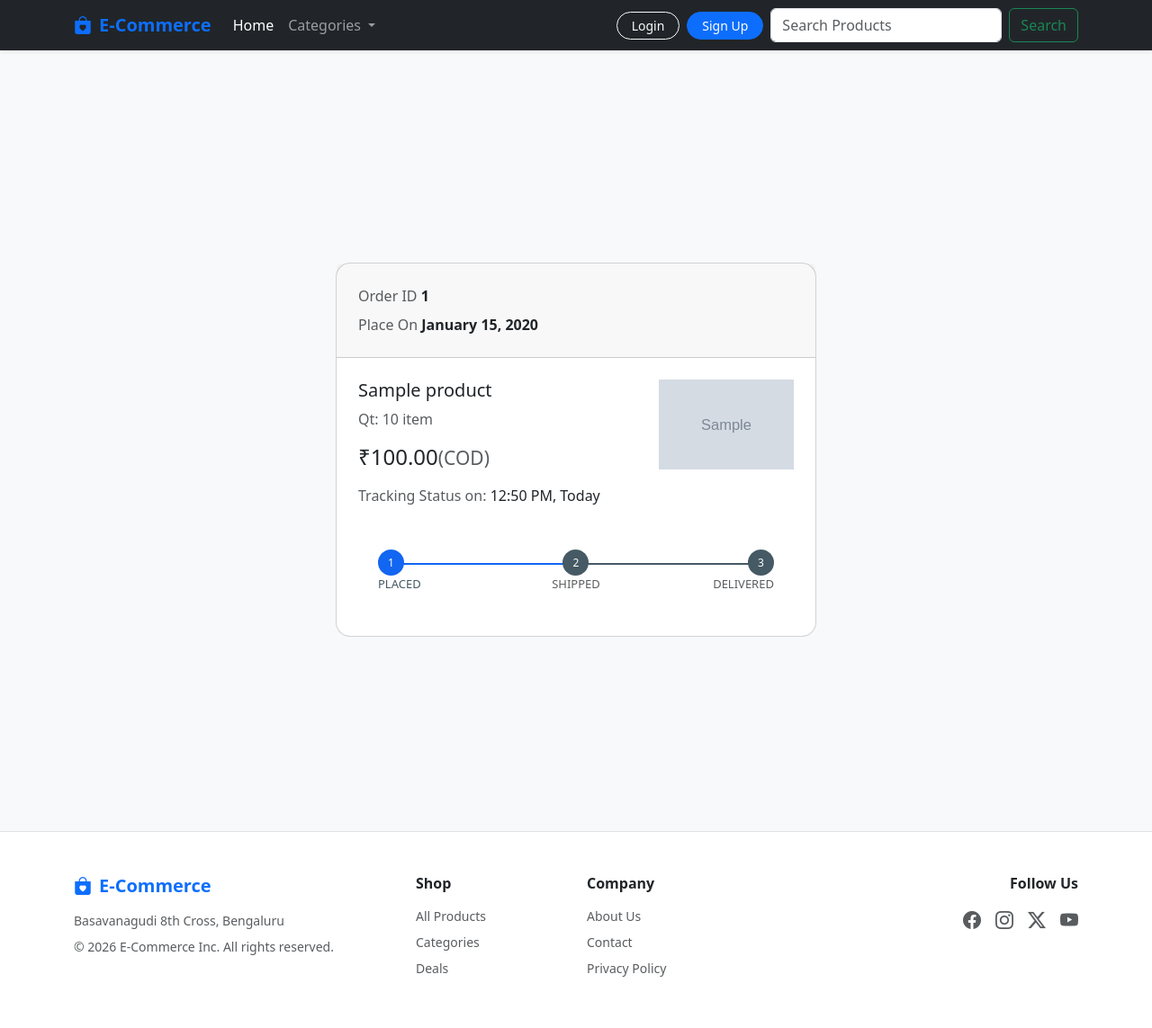
After one commit to Akshayikify/E-commerce-Application, a Django app: page /order/1/ in a window 1280 px wide. The commit adds this page. Shown: the whole page at 90% size. Run offline with Django 5.2, Linux system fonts and the light colour scheme; tables that the repository leaves empty hold one stand-in row (values such as "Sample post"); grey boxes marked "Sample" are stand-in pictures; some libraries are stand-ins or nearby versions.

Commit message:
feat:Implemented Order details

```diff
--- a/store/urls.py
+++ b/store/urls.py
@@ -17,5 +17,7 @@ urlpatterns=[
     path('payment/return/',views.payment_return,name='payment_return'),
     path('order/<int:order_id>/success/',views.order_success,name='order_success'),
     path('download_invoice/<int:order_id>/',views.download_invoice,name='download_invoice'),
-    path('orders/',views.Order_mngt,name='orders')
+    path('orders/',views.Order_mngt,name='orders'),
+    path('order/<int:order_item_id>/',views.order_detail,name='order_detail'),
+    path('order/<int:order_id>/order_items',views.order_items,name='order_items'),
 ]
--- a/store/views.py
+++ b/store/views.py
@@ -14,7 +14,7 @@ import requests
 from django.conf import settings
 import json
 import io
-
+import datetime
 from django.http import JsonResponse
 from django.db import transaction
 from decimal import Decimal
@@ -547,3 +547,14 @@ def Order_mngt(request):
     customer=get_object_or_404(Customer,user=request.user)
     orders=Order.objects.filter(customer=customer).prefetch_related('items__product').order_by('-created_at')
     return render(request,'order_history.html',{'orders': orders})
+def order_items(request,order_id):
+    customer=get_object_or_404(Customer,user=request.user)
+    order=Order.objects.get(pk=order_id)
+    return render(request,'order_items.html',{'order': order})
+
+
+def order_detail(request,order_item_id):
+    order_item=OrderItem.objects.get(pk=order_item_id)
+    time=datetime.datetime.now()
+    formatted_time=time.strftime('%I:%M %p')
+    return render(request,'order_detail.html',{'order_item': order_item,'time': formatted_time })
--- a/templates/home.html
+++ b/templates/home.html
@@ -31,6 +31,83 @@
         }
         a{
             text-decoration: none;
+        }
+        #progressbar-1 {
+        color: #455A64;
+        }
+
+        #progressbar-1 li {
+        list-style-type: none;
+        font-size: 13px;
+        width: 33.33%;
+        float: left;
+        position: relative;
+        }
+
+        #progressbar-1 #step1:before {
+        content: "1";
+        color: #fff;
+        width: 29px;
+        margin-left: 22px;
+        padding-left: 11px;
+        }
+
+        #progressbar-1 #step2:before {
+        content: "2";
+        color: #fff;
+        width: 29px;
+        }
+
+        #progressbar-1 #step3:before {
+        content: "3";
+        color: #fff;
+        width: 29px;
+        margin-right: 22px;
+        text-align: center;
+        }
+
+        #progressbar-1 li:before {
+        line-height: 29px;
+        display: block;
+        font-size: 12px;
+        background: #455A64;
+        border-radius: 50%;
+        margin: auto;
+        }
+
+        #progressbar-1 li:after {
+        content: '';
+        width: 121%;
+        height: 2px;
+        background: #455A64;
+        position: absolute;
+        left: 0%;
+        right: 0%;
+        top: 15px;
+        z-index: -1;
+        }
+
+        #progressbar-1 li:nth-child(2):after {
+        left: 50%
+        }
+
+        #progressbar-1 li:nth-child(1):after {
+        left: 25%;
+        width: 121%
+        }
+
+        #progressbar-1 li:nth-child(3):after {
+        left: 25%;
+        width: 50%;
+        }
+
+        #progressbar-1 li.active:before,
+        #progressbar-1 li.active:after {
+        background: #1266f1;
+        }
+
+        .card-stepper {
+        z-index: 0
         }
     </style>
 </head>
--- /dev/null
+++ b/templates/order_detail.html
@@ -0,0 +1,54 @@
+{% extends 'home.html' %}
+
+{% block products %}
+{% if order_item %}
+<section class="vh-100 gradient-custom-2">
+  <div class="container py-5 h-100">
+    <div class="row d-flex justify-content-center align-items-center h-100">
+      <div class="col-md-10 col-lg-8 col-xl-6">
+        <div class="card card-stepper" style="border-radius: 16px;">
+          <div class="card-header p-4">
+            <div class="d-flex justify-content-between align-items-center">
+              <div>
+                <p class="text-muted mb-2"> Order ID <span class="fw-bold text-body">{{ order_item.order.id }}</span></p>
+                <p class="text-muted mb-0"> Place On <span class="fw-bold text-body">{{ order_item.order.created_at|date:"F j, Y"}}</span> </p>
+              </div>
+            </div>
+          </div>
+          <div class="card-body p-4">
+            <div class="d-flex flex-row mb-4 pb-2">
+              <div class="flex-fill">
+                <h5 class="bold">{{ order_item.product.title }}</h5>
+                <p class="text-muted"> Qt: {{order_item.quantity }} item</p>
+                {% if order_item.order.status == 'PD' %}
+                <h4 class="mb-3">₹{{ order_item.total_price }}<span class="small text-muted">(Paid)</span></h4>
+                {% else %}
+                <h4 class="mb-3">₹{{ order_item.total_price }}<span class="small text-muted">(COD)</span></h4>
+                {% endif %}
+                <p class="text-muted">Tracking Status on: <span class="text-body">{{ time }}, Today</span></p>
+              </div>
+              <div>
+                <img class="align-self-center img-fluid"
+                  src="{{ order_item.product.product_image.url }}" style="width: 150px; height: 100px; object-fit: cover;">
+              </div>
+            </div>
+            <ul id="progressbar-1" class="mx-0 mt-0 mb-5 px-0 pt-0 pb-4">
+              <li class="step0 active" id="step1"><span
+                  style="margin-left: 22px; margin-top: 12px;">PLACED</span></li>
+              <li class="step0 text-center {% if order_item.order.status == 'SHIPPED' or order_item.order.status == 'DELIVERED' %}active{% else %}text-muted{% endif %}" id="step2"><span>SHIPPED</span></li>
+              <li class="step0 text-end {% if order_item.order.status == 'DELIVERED' %}active{% else %}text-muted{% endif %}" id="step3"><span
+                  style="margin-right: 22px;">DELIVERED</span></li>
+            </ul>
+          </div>
+          </div>
+        </div>
+      </div>
+    </div>
+  </div>
+</section>
+{% endif %}
+{% endblock %}
+{% block pagination %}
+{% endblock %}
+{% block scripts %}
+{% endblock %}
```
Also changed, not shown: templates/order_history.html (+13 -4 lines), templates/order_items.html (added, +52 -0 lines).
